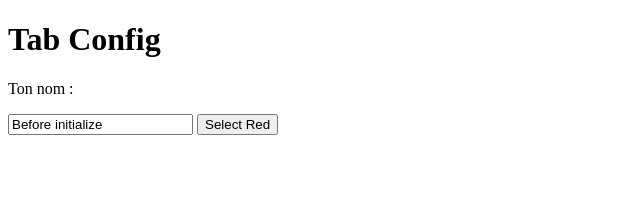
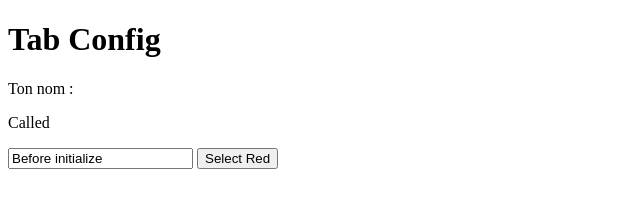
Before and after one commit to dicklant/simpleWebApp, a plain HTML site: page tabconfig.html in a window 1280 px wide. Both pictures are taken after a click on the button "Select Red". Shown: the whole page, without its empty margins (0-640 px from the left). Drawn offline with Linux system fonts and the light colour scheme.

Commit message:
Correction bug

```diff
--- a/tabconfig.html
+++ b/tabconfig.html
@@ -23,7 +23,7 @@
   //await microsoftTeams.app.initialize();
 
   let setConfig = () => {
-    document.getElementById("myLabel").value = "Called";
+    document.getElementById("myLabel").innerText = "Called";
     /*
     microsoftTeams.pages.config.registerOnSaveHandler((saveEvent) => {
     const configPromise = pages.config.setConfig({
```
